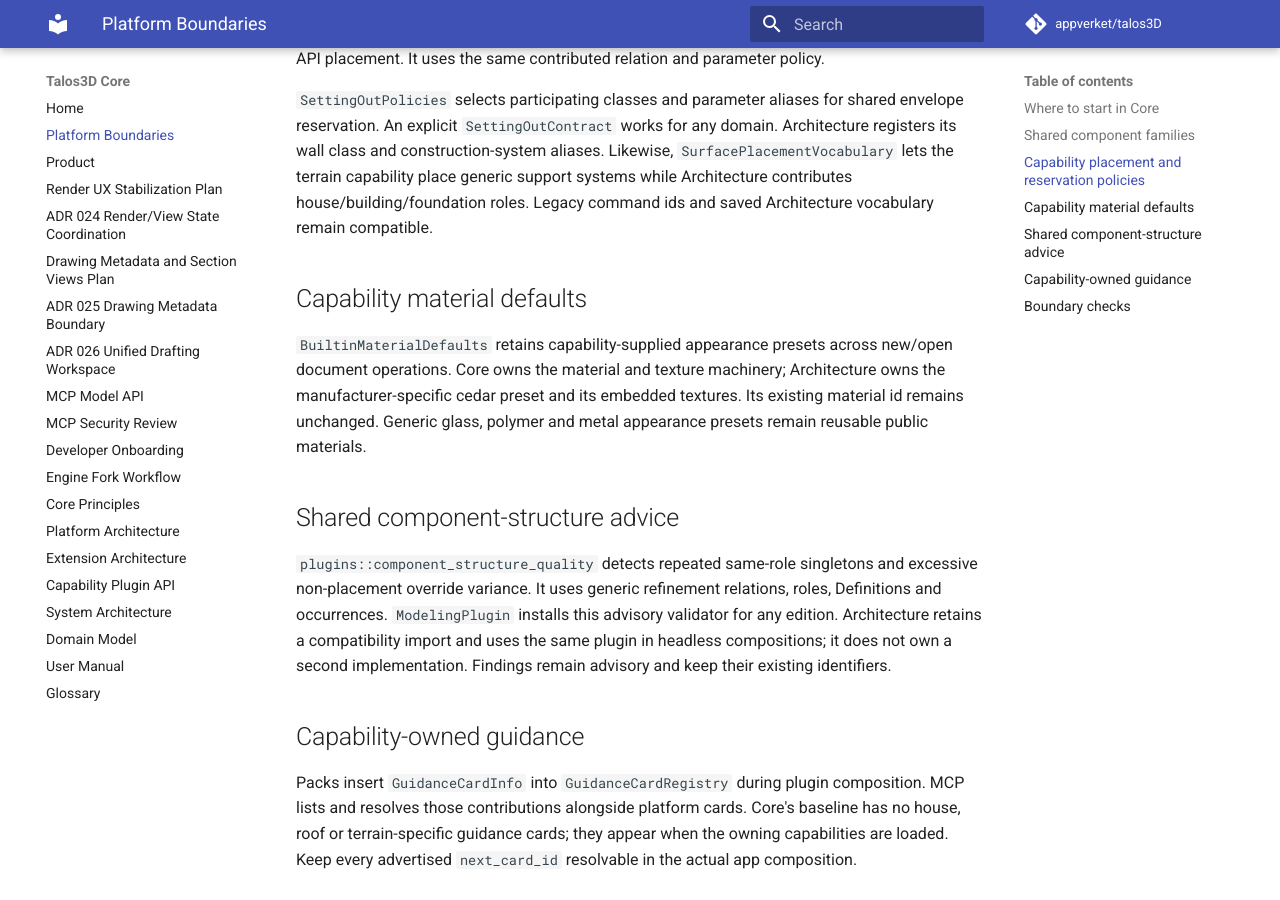
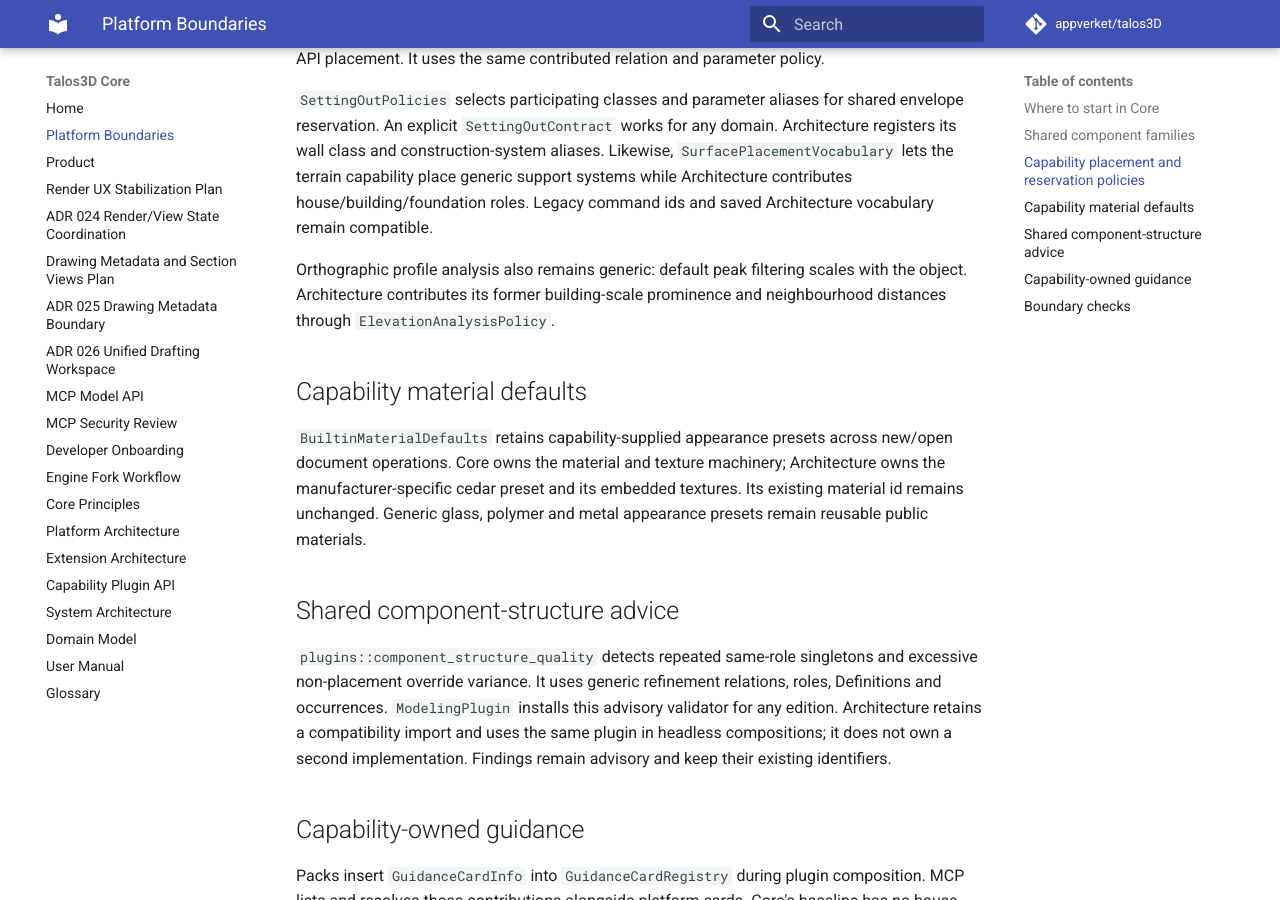
Before and after one commit to appverket/talos3D, an MkDocs documentation site: the page built from docs/PLATFORM_BOUNDARIES.md, in a window 1280 px wide and 900 px high, scrolled down 1932 px. Built offline with MkDocs 1.6.1 and Material for MkDocs 9.7.7, drawn with Linux system fonts in a browser that asks for light colours; comment, search, counter and statistics services are not loaded.

Commit message:
refactor: keep elevation measurements generic and contribute domain thresholds
Signed-off-by: apphjon <dev@appverket.com>

```diff
--- a/docs/PLATFORM_BOUNDARIES.md
+++ b/docs/PLATFORM_BOUNDARIES.md
@@ -67,6 +67,10 @@ Likewise, `SurfacePlacementVocabulary` lets the terrain capability place generic
 support systems while Architecture contributes house/building/foundation roles.
 Legacy command ids and saved Architecture vocabulary remain compatible.
 
+Orthographic profile analysis also remains generic: default peak filtering scales
+with the object. Architecture contributes its former building-scale prominence
+and neighbourhood distances through `ElevationAnalysisPolicy`.
+
 ## Capability material defaults
 
 `BuiltinMaterialDefaults` retains capability-supplied appearance presets across
```
Also changed, not shown: CHANGELOG.md (+2 -0 lines), 1 other file.
